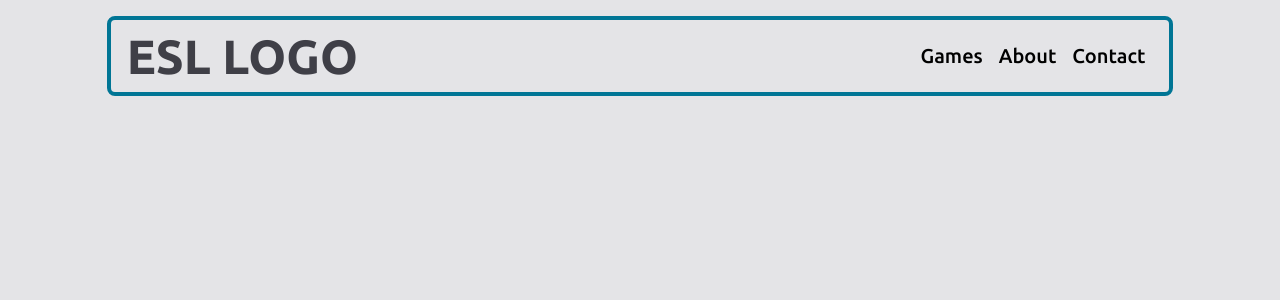
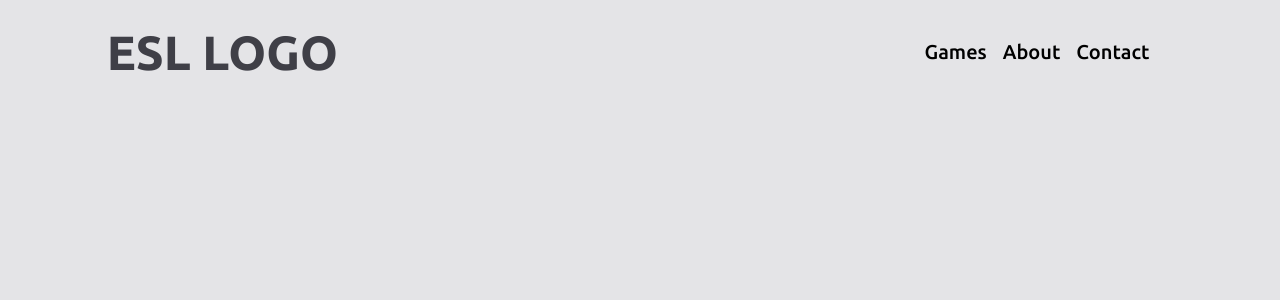
Before and after one commit to campbellm92/hoot-esl, a React (Vite) app in the folder client/: page / in a window 1280 px wide. Shown: the top 300 px of the page. Built offline with nearby package versions, Linux system fonts and the light colour scheme.

Commit message:
finetune alignment of mob menu  w header

```diff
--- a/client/src/components/NavBar.jsx
+++ b/client/src/components/NavBar.jsx
@@ -5,9 +5,9 @@ export default function NavBar() {
 
   return (
     <div className="flex justify-center mt-4">
-      <nav className="flex justify-between items-center w-10/12 border-4 border-primary rounded-lg">
+      <nav className="flex justify-between items-center w-10/12 rounded-lg">
         <div>
-          <h1 className="font-bold text-text-primary px-4">ESL LOGO</h1>
+          <h1 className="font-bold text-text-primary">ESL LOGO</h1>
         </div>
 
         {/*  Desktop nav items */}
@@ -42,8 +42,8 @@ export default function NavBar() {
 
         {/* Mob menu */}
         {mobMenuOpen && (
-          <div className="absolute w-10/12 top-15 left-8 bg-text-primary md:hidden">
-            <div className="flex flex-col gap-4 p-4">
+          <div className="absolute w-10/12 top-15 bg-background md:hidden">
+            <div className="flex flex-col gap-4 py-4 [&>a]:hover:text-primary [&>a]:font-medium">
               <a href="">Games</a>
               <a href="">About</a>
               <a href="">Contact</a>
```
